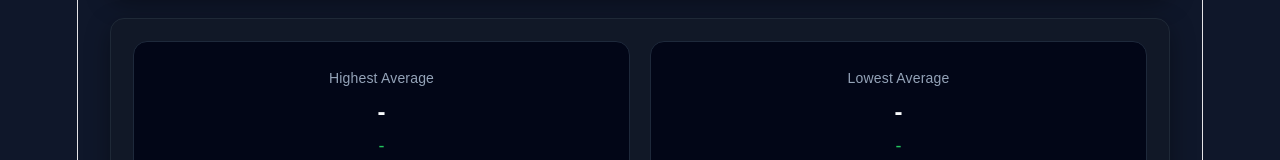
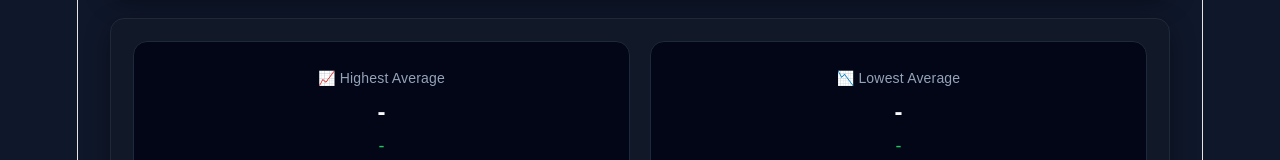
Before and after one commit to Nazarcoskunn/FinTrack, a React (Vite) app in the folder fintrack-ui/: page / in a window 1280 px wide. Shown: the part 625-785 px from the top of the page. Built offline with nearby package versions, Linux system fonts and the light colour scheme; no server answers.

Commit message:
improved dasboard stats

```diff
--- a/fintrack-ui/src/components/DashboardStats.jsx
+++ b/fintrack-ui/src/components/DashboardStats.jsx
@@ -32,13 +32,13 @@ function DashboardStats() {
   return (
     <div className="stats-grid">
       <div className="stat-card">
-        <span>Highest Average</span>
+       <span>📈 Highest Average</span>
         <h3>{highest ? highest.symbol : "-"}</h3>
         <p>{highest ? `$${highest.averagePrice}` : "-"}</p>
       </div>
 
       <div className="stat-card">
-        <span>Lowest Average</span>
+        <span>📉 Lowest Average</span>
         <h3>{lowest ? lowest.symbol : "-"}</h3>
         <p>{lowest ? `$${lowest.averagePrice}` : "-"}</p>
       </div>
```
